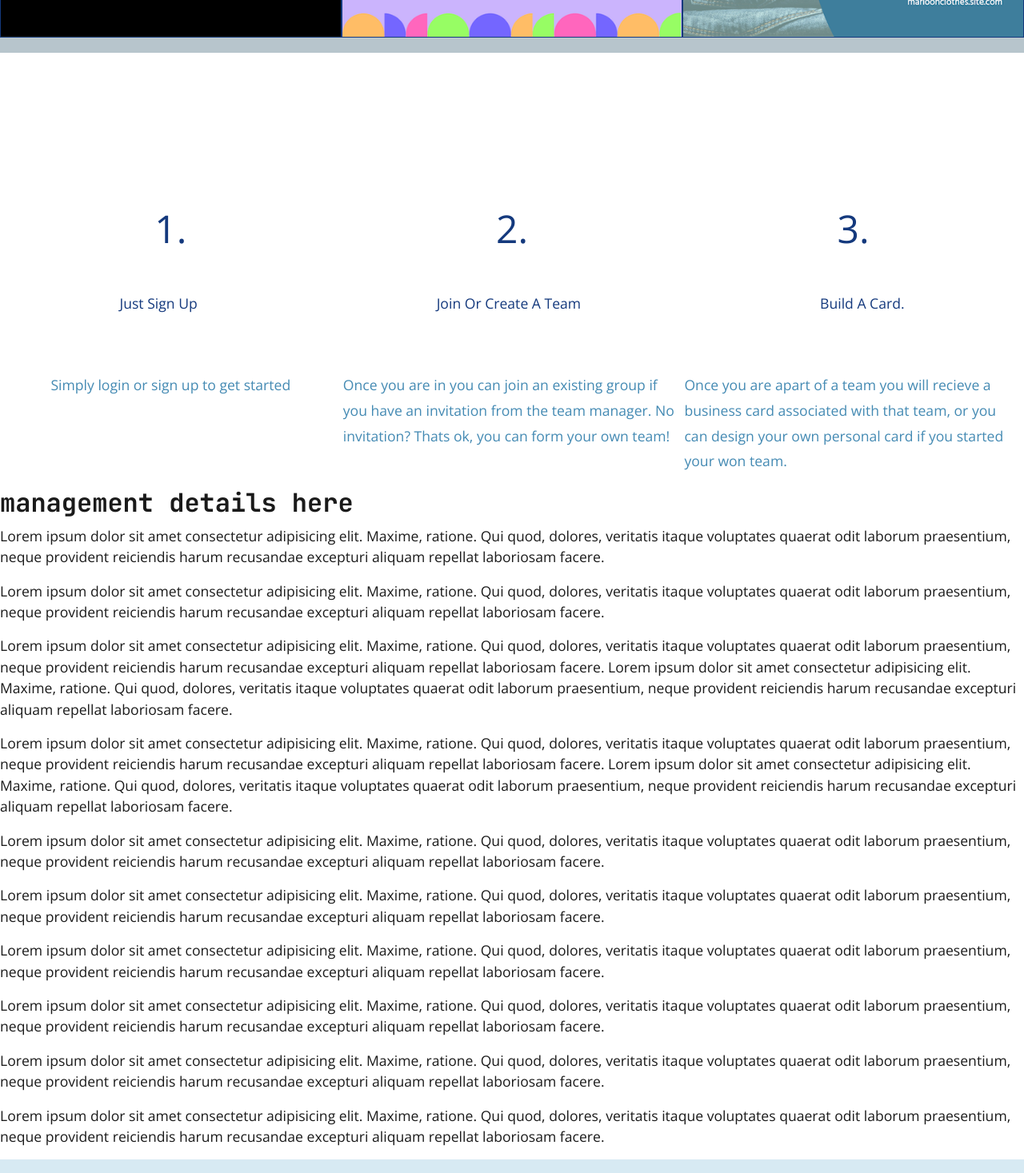
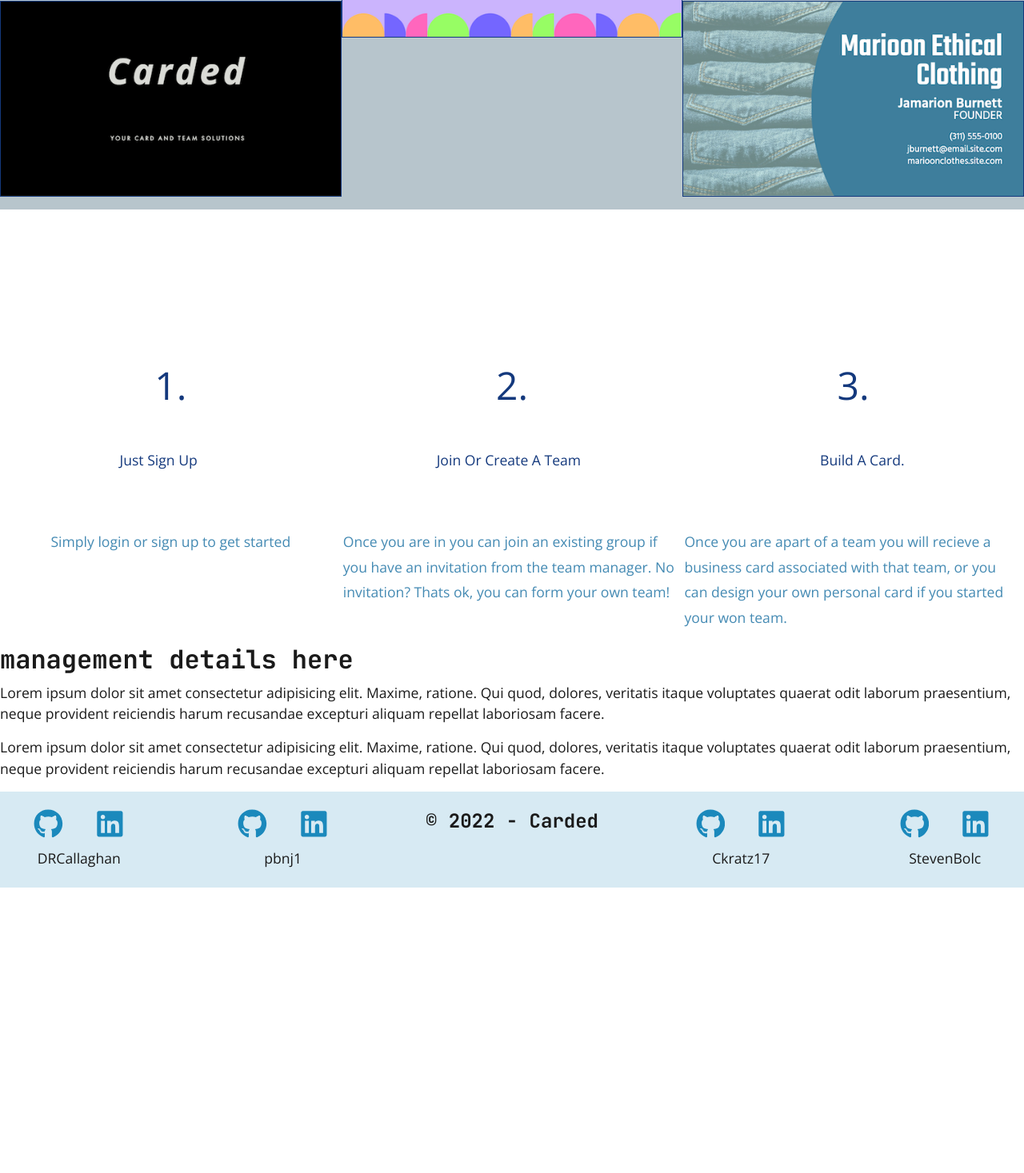
Before and after one commit to DRCallaghan/Carded, a React (Create React App) app in the folder client/: page / in a window 1280 px wide. Shown: the part 1330-2797 px from the top of the page at 80% size. After the commit the page ends 2440 px from the top, so only its background shows below. Built offline with nearby package versions, Linux system fonts and the light colour scheme.

Commit message:
image is more responsive

```diff
--- a/client/src/index.css
+++ b/client/src/index.css
@@ -394,27 +394,36 @@ END NORMALIZE CSS
 /*         examples section         */
 
 .examples {
+  position: relative;
   display: flex;
   flex-direction: row;
   justify-content: space-evenly;
   align-items: center;
   background-color: #b7c5cc;
-  height: auto;
-  width:  100%;
-
+  height: 60vh;
+  width:  100%
 }
 
 .example1 {
   align-self: flex-end;
+  display: flex;
+  height:auto
 }
 
 .example2 {
   align-self: flex-start;
   padding-top: 20px;
+  display: flex;
+  height:auto
+
+
+
 }
 
 .example3 {
   align-self: flex-end;
+  display: flex;
+  height:auto;
 }
 
 
--- a/client/src/pages/Home.js
+++ b/client/src/pages/Home.js
@@ -17,15 +17,16 @@ import HomeFooter from "../components/Footer/homefoot";
 
 
 const Home = () => {
-  const styles = {
-    exampleStyle: {
-      width: '100%',
-      height: '100%'
-    },
-  };
+  // const styles = {
+  //   exampleStyle: {
+  //     width: '100%',
+  //     height: '100%'
+  //   },
+  // };
 
   return (
-    <main style={styles.homeStyle}>
+    <main>
+    {/* <main style={styles.homeStyle}> */}
       <Header/>
       <div className="flex-row justify-center">
         <div className="col-12 col-md-10 my-3"></div>
@@ -34,23 +35,23 @@ const Home = () => {
       <div className="summary">
 
         <div className="summary-text">
-          <h4>
+          <h4 style={{lineHeight: "1.8"}}>
             Carded is your online solution to creating teams of individuals
             based upon any grouping that fits your needs.
           </h4>
         </div>
         <div className="summary1-pic">
-          <img src={team} alt="card" className="card" />
+          <img src={team} style={{maxWidth: "100%"}} alt="card" className="card" />
         </div>
       </div>
 
       <div className="summary2">
         <div className="summary2-pic">
-          <img src={handing} alt="card" className="card" />
+          <img src={handing} style={{maxWidth: "100%"}} alt="card" className="card" />
         </div>
 
         <div className="summary-text2">
-          <h4>
+          <h4 style={{lineHeight: "1.8"}}>
             Teams can be used to organize, plan, or structure any business or
             social goal you may have - with business cards generated to
             represent your Teams.
@@ -59,16 +60,17 @@ const Home = () => {
       </div>
 
       <div className="examples">
+
         <div className="example1">
-          <img style={styles.exampleStyle} src={carded1} alt="card" className="card" />
+          <img src={carded1} style={{maxWidth: "100%"}} alt="card" className="card" />
         </div>
 
         <div className="example2">
-          <img style={styles.exampleStyle} src={carded2} alt="card" className="card" />
+          <img src={carded2} style={{maxWidth: "100%"}} alt="card" className="card" />
         </div>
 
         <div className="example3">
-          <img style={styles.exampleStyle} src={carded3} alt="card" className="card" />
+          <img src={carded3} style={{maxWidth: "100%"}} alt="card" className="card" />
         </div>
 
       </div>
@@ -115,62 +117,9 @@ const Home = () => {
           laborum praesentium, neque provident reiciendis harum recusandae
           excepturi aliquam repellat laboriosam facere.
         </p>
-        <p>
-          Lorem ipsum dolor sit amet consectetur adipisicing elit. Maxime,
-          ratione. Qui quod, dolores, veritatis itaque voluptates quaerat odit
-          laborum praesentium, neque provident reiciendis harum recusandae
-          excepturi aliquam repellat laboriosam facere. Lorem ipsum dolor sit
-          amet consectetur adipisicing elit. Maxime, ratione. Qui quod, dolores,
-          veritatis itaque voluptates quaerat odit laborum praesentium, neque
-          provident reiciendis harum recusandae excepturi aliquam repellat
-          laboriosam facere.
-        </p>
-        <p>
-          Lorem ipsum dolor sit amet consectetur adipisicing elit. Maxime,
-          ratione. Qui quod, dolores, veritatis itaque voluptates quaerat odit
-          laborum praesentium, neque provident reiciendis harum recusandae
-          excepturi aliquam repellat laboriosam facere. Lorem ipsum dolor sit
-          amet consectetur adipisicing elit. Maxime, ratione. Qui quod, dolores,
-          veritatis itaque voluptates quaerat odit laborum praesentium, neque
-          provident reiciendis harum recusandae excepturi aliquam repellat
-          laboriosam facere.
-        </p>
-        <p>
-          Lorem ipsum dolor sit amet consectetur adipisicing elit. Maxime,
-          ratione. Qui quod, dolores, veritatis itaque voluptates quaerat odit
-          laborum praesentium, neque provident reiciendis harum recusandae
-          excepturi aliquam repellat laboriosam facere.
-        </p>
-        <p>
-          Lorem ipsum dolor sit amet consectetur adipisicing elit. Maxime,
-          ratione. Qui quod, dolores, veritatis itaque voluptates quaerat odit
-          laborum praesentium, neque provident reiciendis harum recusandae
-          excepturi aliquam repellat laboriosam facere.
-        </p>
-        <p>
-          Lorem ipsum dolor sit amet consectetur adipisicing elit. Maxime,
-          ratione. Qui quod, dolores, veritatis itaque voluptates quaerat odit
-          laborum praesentium, neque provident reiciendis harum recusandae
-          excepturi aliquam repellat laboriosam facere.
-        </p>
-        <p>
-          Lorem ipsum dolor sit amet consectetur adipisicing elit. Maxime,
-          ratione. Qui quod, dolores, veritatis itaque voluptates quaerat odit
-          laborum praesentium, neque provident reiciendis harum recusandae
-          excepturi aliquam repellat laboriosam facere.
-        </p>
-        <p>
-          Lorem ipsum dolor sit amet consectetur adipisicing elit. Maxime,
-          ratione. Qui quod, dolores, veritatis itaque voluptates quaerat odit
-          laborum praesentium, neque provident reiciendis harum recusandae
-          excepturi aliquam repellat laboriosam facere.
-        </p>
-        <p>
-          Lorem ipsum dolor sit amet consectetur adipisicing elit. Maxime,
-          ratione. Qui quod, dolores, veritatis itaque voluptates quaerat odit
-          laborum praesentium, neque provident reiciendis harum recusandae
-          excepturi aliquam repellat laboriosam facere.
-        </p>
+
+
+
       </div>
       <HomeFooter/>
     </main>
```
Also changed, not shown: 2 other files (tests, documents, lock files or other folders).
